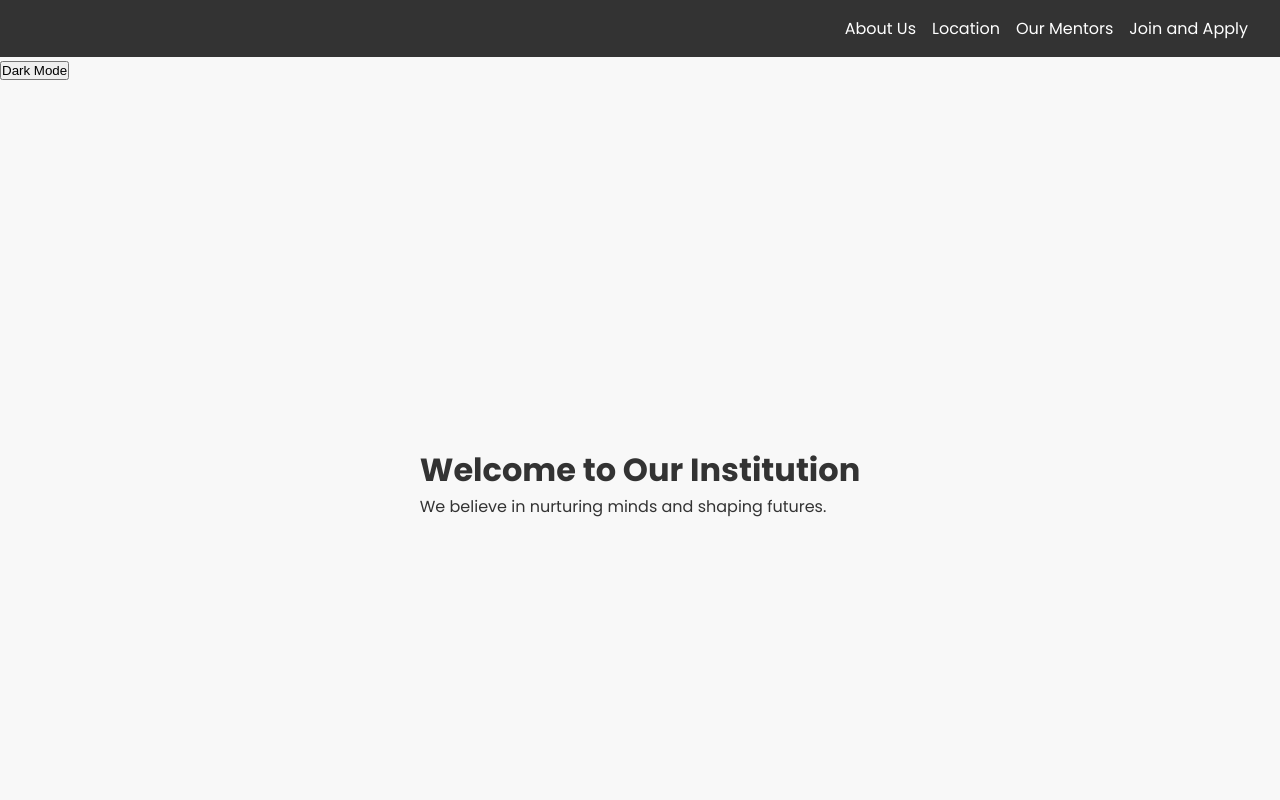
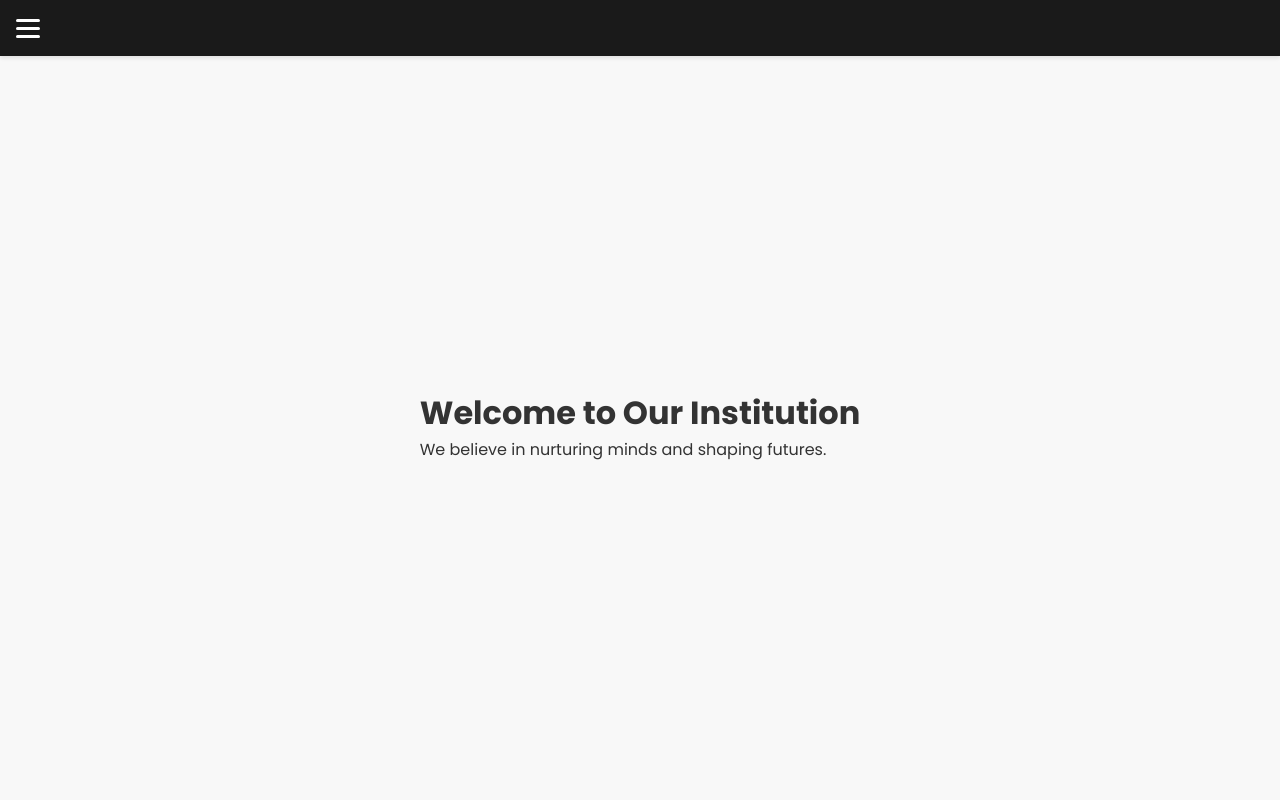
Before and after one commit to Quantsanskar/my-website, a Next.js app: page / in a window 1280 px wide. Shown: the top 800 px of the page. Built offline with nearby package versions, Linux system fonts and the light colour scheme.

Commit message:
Update Navbar.module.css

```diff
--- a/components/Navbar.module.css
+++ b/components/Navbar.module.css
@@ -1,12 +1,76 @@
-/* components/Navbar.module.css */
 
 .navbar {
   display: flex;
   justify-content: space-between;
+  align-items: center; /* Center vertically */
+  position: fixed;
+  top: 0;
+  left: 0;
+  width: 100%;
+  background-color: #1a1a1a;
+  padding: 1rem;
+  z-index: 100;
+  box-shadow: 0 2px 4px rgba(0, 0, 0, 0.1);
+  display: flex;
+  justify-content: space-between;
+  /* Align menu icon and logo */
   align-items: center;
-    background-color: #333;
-    color: #fff;
+}
+
+.menuIcon {
+  cursor: pointer;
+  display: flex;
+  flex-direction: column;
+  justify-content: space-around;
+  height: 24px;
+  width: 24px;
+  position: relative;
+  z-index: 999;
+}
+
+.menuIconBar {
+  background-color: #fff;
+  height: 3px;
+  width: 100%;
+  border-radius: 3px;
+  transition: all 0.3s ease;
+}
+
+.menuIconOpen {
+  background-color: transparent;
+}
+
+.menuIconOpen:nth-child(1) {
+  transform: rotate(45deg) translate(3px, 3px);
+}
+
+.menuIconOpen:nth-child(2) {
+  opacity: 0;
+}
+
+.menuIconOpen:nth-child(3) {
+  transform: rotate(-45deg) translate(3px, -3px);
+}
+
+.navList {
+  list-style: none;
+  display: flex;
+  flex-direction: column;
+  gap: 1rem;
+  position: absolute;
+  top: 100%;
+  left: 0;
+  width: 100%;
+  background-color: #1a1a1a;
   padding: 1rem;
+  transition: all 0.3s ease;
+  transform: translateY(-100%);
+  opacity: 0;
+}
+
+.navList.open {
+  transform: translateY(0);
+  opacity: 1;
 }
 
 .navList {
@@ -15,25 +79,27 @@
 }
 
 .navItem {
-    margin-right: 1rem;
+  margin: 0 1rem;
+  position: relative;
 }
 
 .navLink {
+  text-decoration: none;
   color: #fff;
-    text-decoration: none;
-    transition: color 0.3s ease, transform 0.3s ease;
-    position: relative;
+  font-weight: 600;
+  font-size: 1.1rem;
+  letter-spacing: 1px;
+  transition: color 0.3s ease;
+  padding: 0.5rem 1rem;
+  border-radius: 4px;
+  cursor: pointer;
+  /* Add cursor pointer for better UX */
 }
 
-.navLink:hover {
-    color: #f1c40f;
-    transform: scale(1.1);
-}
-
-.navLink::after {
+.navLink::before {
   content: '';
   position: absolute;
-    bottom: -5px;
+  bottom: 0;
   left: 0;
   width: 100%;
   height: 2px;
@@ -42,6 +108,30 @@
   transition: transform 0.3s ease;
 }
 
-.navLink:hover::after {
+.navLink:hover {
+  color: #f1c40f;
+}
+
+.navLink:hover::before {
   transform: scaleX(1);
 }
+
+.activeLink {
+  background-color: #f1c40f;
+  color: #1a1a1a;
+}
+
+.activeLink::before {
+  display: none;
+}
+
+.closeButton {
+  background-color: transparent;
+  border: none;
+  color: #fff;
+  cursor: pointer;
+  padding: 0.5rem 1rem;
+  position: absolute;
+  top: 1rem;
+  right: 1rem;
+}
```
Lines whose indentation alone changed are shown as unchanged.
